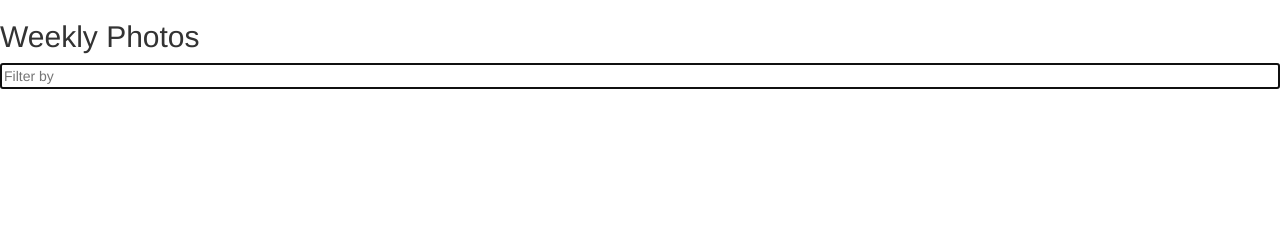
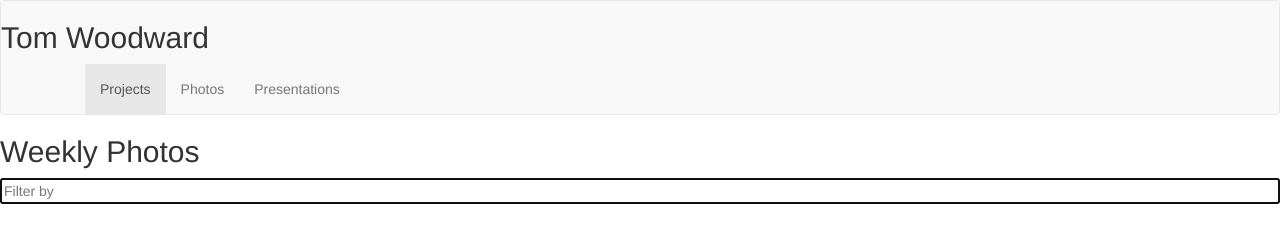
Before and after one commit to woodwardtw/woodwardtw.github.io, a plain HTML site: page photos.html in a window 1280 px wide. Drawn offline with nearby package versions, Linux system fonts and the light colour scheme.

Commit message:
add header

```diff
--- a/photos.html
+++ b/photos.html
@@ -44,6 +44,31 @@
 		</style>
 	</head>
 	<body ng-app="myApp" ng-controller="SuperCtrl">
+<nav class="navbar navbar-default">
+        <h2 id="title-header">Tom Woodward</h2>
+  <div class="container">
+    <!-- Brand and toggle get grouped for better mobile display -->
+    <div class="navbar-header">
+      <button type="button" class="navbar-toggle collapsed" data-toggle="collapse" data-target="#bs-example-navbar-collapse-1" aria-expanded="false">
+        <span class="sr-only">Toggle navigation</span>
+        <span class="icon-bar"></span>
+        <span class="icon-bar"></span>
+        <span class="icon-bar"></span>
+      </button>
+      <!--<a class="navbar-brand" href="#">Tom Woodward</a> -->
+    </div>
+
+    <!-- Collect the nav links, forms, and other content for toggling -->
+    <div class="collapse navbar-collapse" id="bs-example-navbar-collapse-1">
+      <ul class="nav navbar-nav">
+        <li class="active"><a href="#">Projects <span class="sr-only">(current)</span></a></li>
+        <li><a href="weekly_photos.html">Photos</a></li>
+        <li><a href="presentations.html">Presentations</a></li>
+      </ul>
+    </div><!-- /.navbar-collapse -->
+  </div><!-- /.container-fluid -->
+</nav>
+
 <h2>Weekly Photos</h2>
 		<!-- Wrapper -->
 			<div id="wrapper container-fluid">
```
